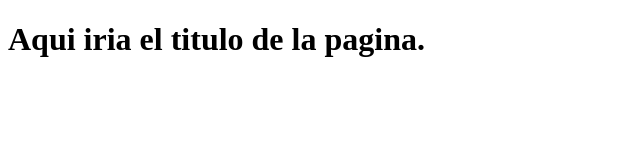
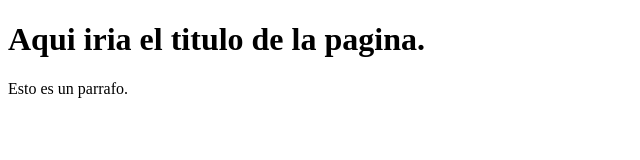
Before and after one commit to richfjiq/Proyecto-web-empresa-C, a plain HTML site: page index.html in a window 1280 px wide. Shown: the whole page, without its empty margins (0-640 px from the left). Drawn offline with Linux system fonts and the light colour scheme.

Commit message:
Update index.html

```diff
--- a/index.html
+++ b/index.html
@@ -8,5 +8,6 @@
   </head>
   <body>
     <h1>Aqui iria el titulo de la pagina.</h1>
+    <p>Esto es un parrafo.</p>
   </body>
 </html>
```
